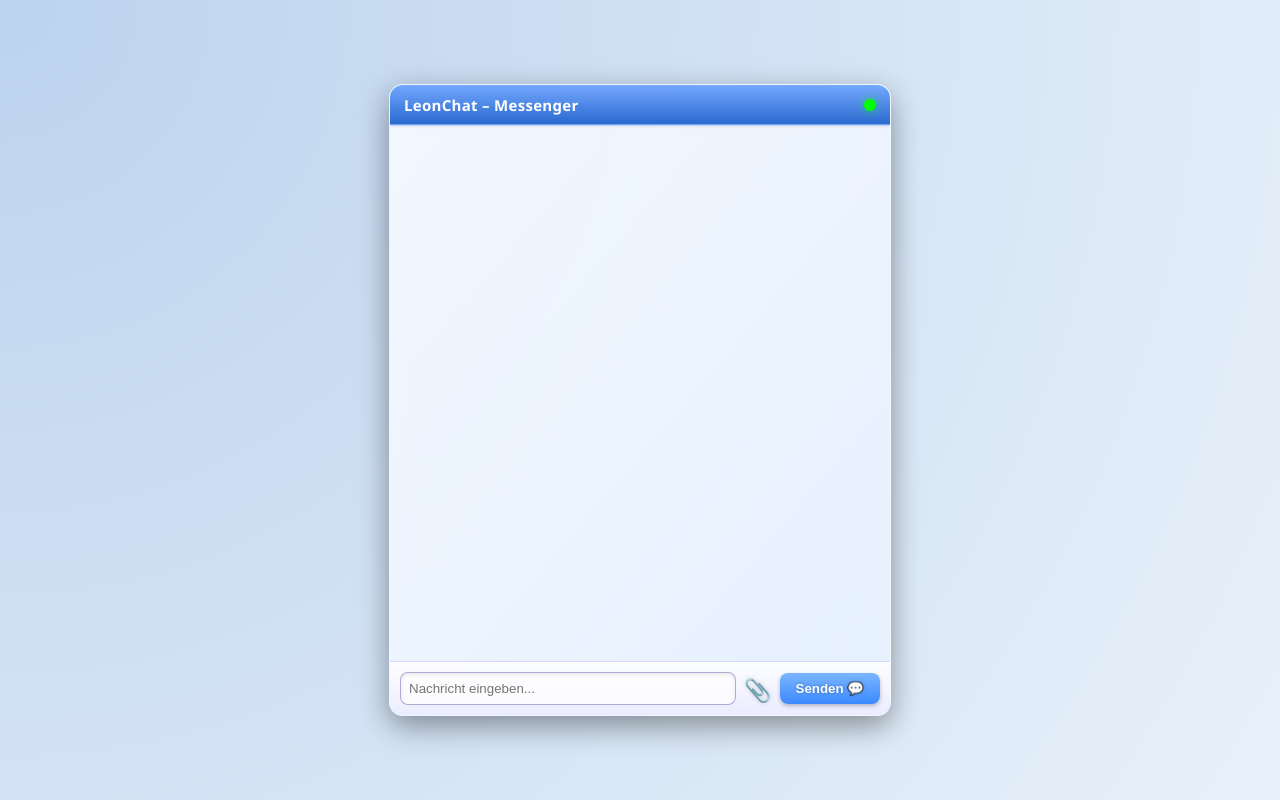
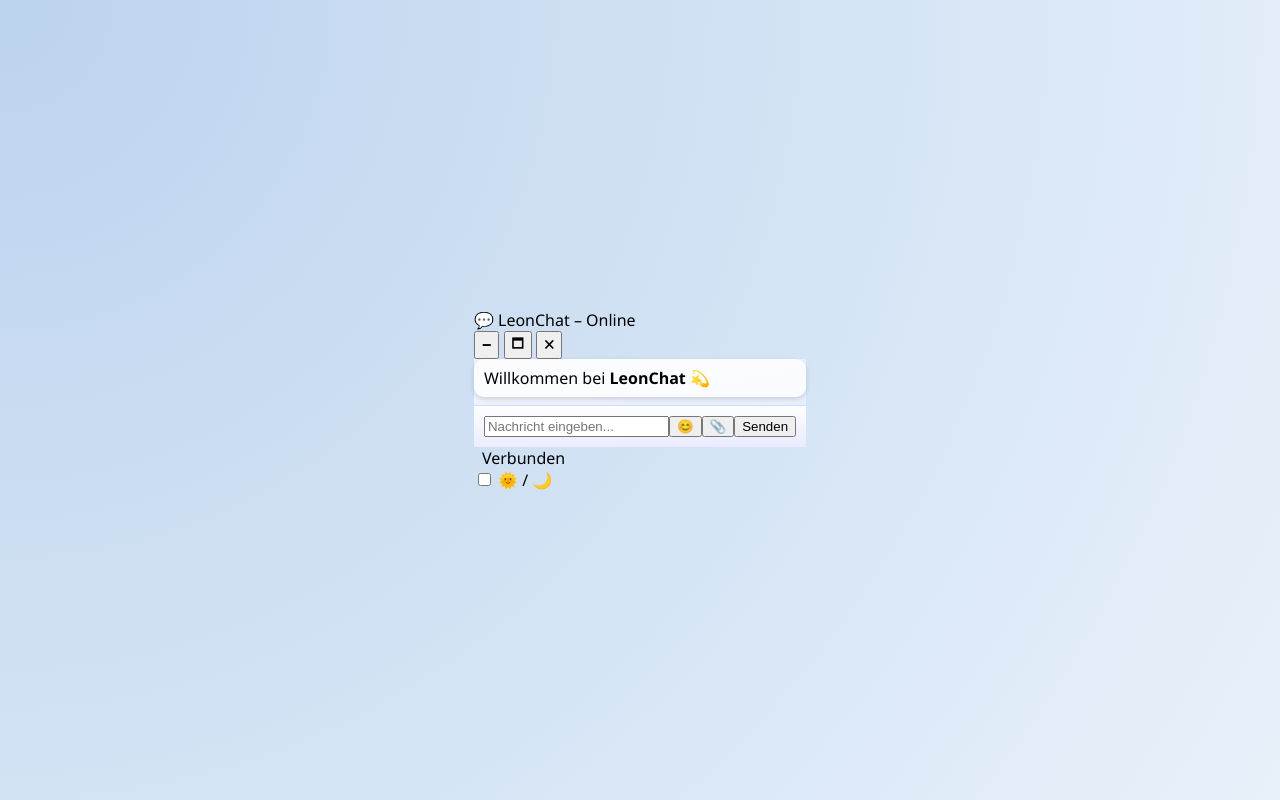
Before and after one commit to leonjulianchat/leon-julian-chat-server, a Flask app: page / in a window 1280 px wide. Run offline with Flask 3, Linux system fonts and the light colour scheme; some libraries are stand-ins or nearby versions.

Commit message:
Update index.html

```diff
--- a/templates/index.html
+++ b/templates/index.html
@@ -3,59 +3,47 @@
 <head>
   <meta charset="UTF-8" />
   <meta name="viewport" content="width=device-width, initial-scale=1.0" />
-  <title>LeonChat – Messenger 2009</title>
-  <link rel="stylesheet" href="{{ url_for('static', filename='style.css') }}">
-  <script src="https://cdn.socket.io/4.5.4/socket.io.min.js"></script>
+  <title>LeonChat – Online</title>
+  <link rel="stylesheet" href="style.css" />
 </head>
 <body>
-  <div class="msn-window">
-    <div class="title-bar">
-      <div class="window-title">LeonChat – Messenger</div>
-      <div class="status-dot online"></div>
+  <div class="window">
+    <div class="titlebar">
+      <div class="title">💬 LeonChat – Online</div>
+      <div class="window-controls">
+        <button class="minimize">🗕</button>
+        <button class="maximize">🗖</button>
+        <button class="close">🗙</button>
+      </div>
     </div>
 
     <div class="chat-container">
-      <div class="messages" id="messages"></div>
+      <div class="chat-box" id="chatBox">
+        <div class="message other">Willkommen bei <b>LeonChat</b> 💫</div>
+      </div>
 
-      <form id="chat-form">
-        <div class="input-area">
-          <input id="message-input" autocomplete="off" placeholder="Nachricht eingeben..." />
-          <label for="file-upload" class="upload-btn">📎</label>
-          <input id="file-upload" type="file" hidden />
-          <button type="submit" class="send-btn">Senden 💬</button>
-        </div>
-      </form>
+      <div class="input-area">
+        <input id="messageInput" type="text" placeholder="Nachricht eingeben..." />
+        <button id="emojiBtn">😊</button>
+        <button id="fileBtn">📎</button>
+        <button id="sendBtn">Senden</button>
+      </div>
+    </div>
+
+    <div class="status-bar">
+      <div class="status">
+        <span class="status-dot online"></span> Verbunden
+      </div>
+      <div class="theme-toggle">
+        <label class="switch">
+          <input type="checkbox" id="themeSwitch" />
+          <span class="slider"></span>
+        </label>
+        <span class="theme-label">🌞 / 🌙</span>
+      </div>
     </div>
   </div>
 
-  <script>
-    const socket = io();
-    const form = document.getElementById("chat-form");
-    const input = document.getElementById("message-input");
-    const messages = document.getElementById("messages");
-
-    socket.on("connect", () => {
-      const msg = document.createElement("div");
-      msg.classList.add("system");
-      msg.textContent = "🟢 Verbunden mit LeonChat-Server.";
-      messages.appendChild(msg);
-    });
-
-    socket.on("message", (data) => {
-      const msg = document.createElement("div");
-      msg.classList.add("message");
-      msg.innerHTML = `<strong>${data.user}:</strong> ${data.msg}`;
-      messages.appendChild(msg);
-      messages.scrollTop = messages.scrollHeight;
-    });
-
-    form.addEventListener("submit", (e) => {
-      e.preventDefault();
-      if (input.value.trim() !== "") {
-        socket.emit("message", { user: "Du", msg: input.value });
-        input.value = "";
-      }
-    });
-  </script>
+  <script src="script.js"></script>
 </body>
 </html>
```
